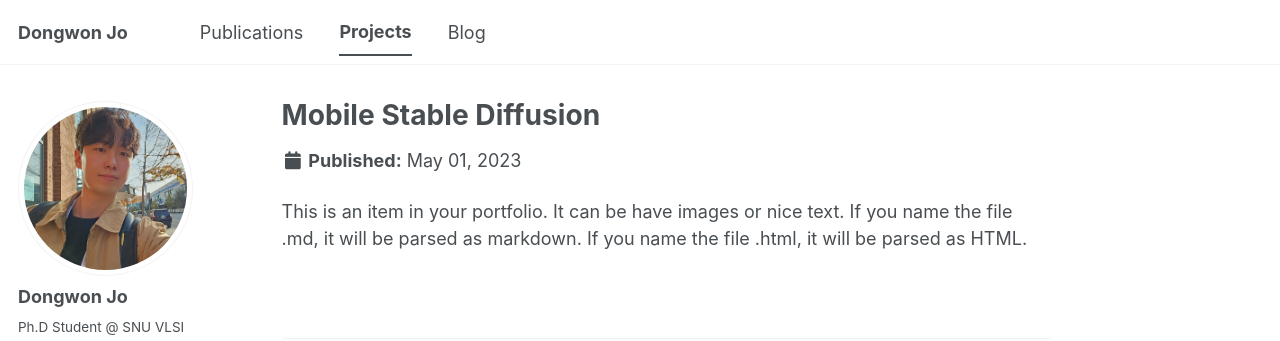
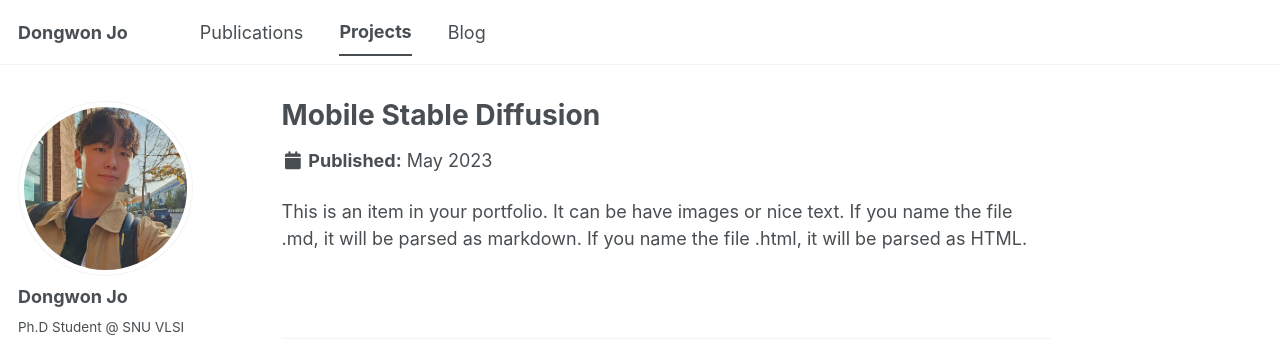
Before and after one commit to dongwonjo/dongwonjo.github.io, a Jekyll site: the page built from _portfolio/mobile_stable_diffusion.md, in a window 1280 px wide. Shown: the top 341 px of the page. Built offline with Jekyll 4.4.1, drawn with Linux system fonts in a browser that asks for light colours; some web fonts are replaced; a script bundle is joined from its source files by our own code; library files that are not in the unit come from our copies.

Commit message:
Fix date format in single.html: show month and year only

```diff
--- a/_layouts/single.html
+++ b/_layouts/single.html
@@ -39,7 +39,7 @@
         {% elsif page.venue and page.date %}
           <p>Published in <i>{{ page.venue }}</i>, {{ page.date | default: "1900-01-01" | date: "%Y" }} </p>
         {% elsif page.date %}
-          <p class="page__date"><strong><i class="fa fa-fw fa-calendar" aria-hidden="true"></i> {{ site.data.ui-text[site.locale].date_label | default: "Published:" }}</strong> <time datetime="{{ page.date | date_to_xmlschema }}">{{ page.date | default: "1900-01-01" | date: "%B %d, %Y" }}</time></p>
+          <p class="page__date"><strong><i class="fa fa-fw fa-calendar" aria-hidden="trueh"></i> {{ site.data.ui-text[site.locale].date_label | default: "Published:" }}</strong> <time datetime="{{ page.date | date_to_xmlschema }}">{{ page.date | default: "1900-01-01" | date: "%B %Y" }}</time></p>
         {% endif %}
         </header>
       {% endunless %}
```
